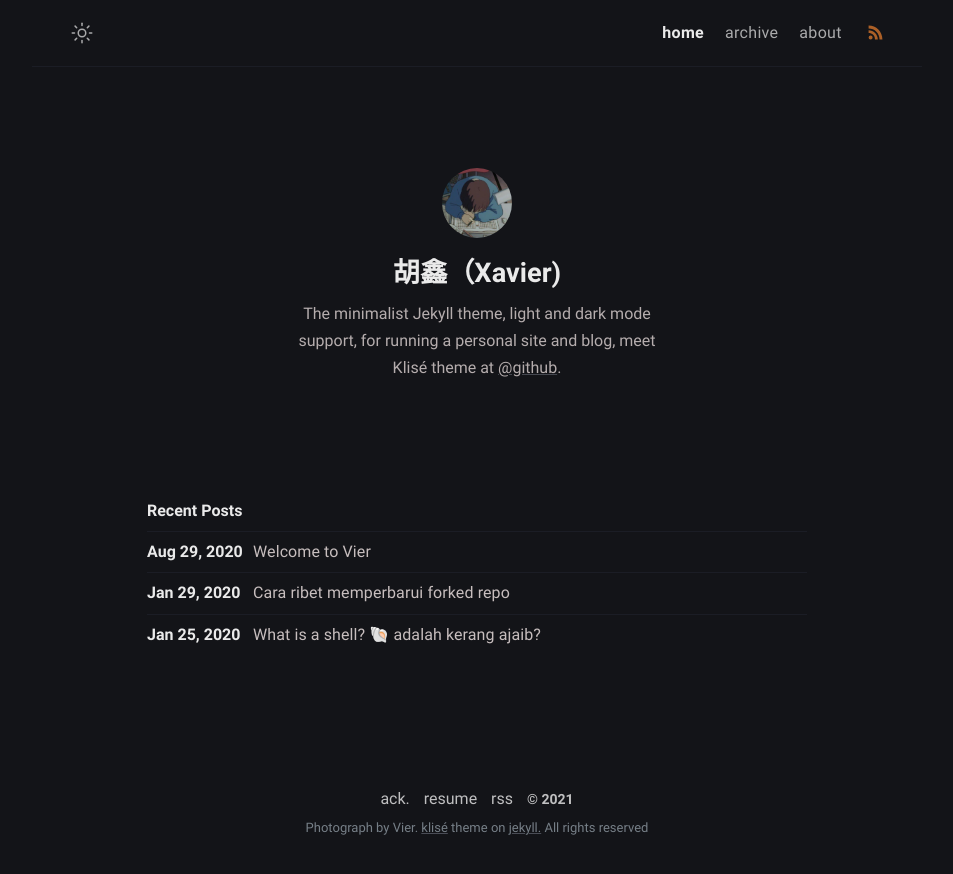
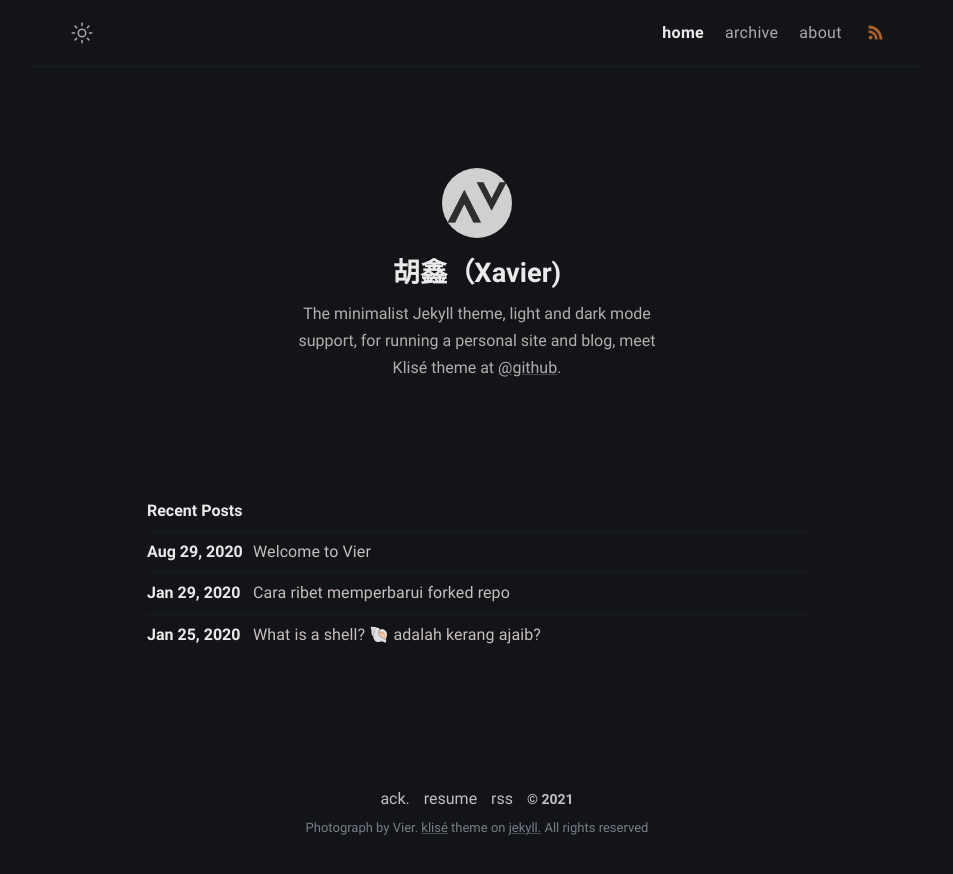
Before and after one commit to X-Vier/super-turmeric-17d7d, a Jekyll site: the page built from index.md, in a window 1280 px wide. Shown: the top 874 px of the page, without its empty margins (163-1116 px from the left). Built offline with Jekyll 4.4.1, drawn with Linux system fonts in a browser that asks for light colours.

Commit message:
_config.yml: updated avatar in author

```diff
--- a/_config.yml
+++ b/_config.yml
@@ -20,7 +20,7 @@ author:
   twitter: twitter_username
   facebook: facebook_username
   email: your-email@email.com
-  avatar: /assets/img/avatar.jpg
+  avatar: assets/img/Asset 1.jpg
 url: ''
 baseurl: ''
 permalink: '/:title/'
```
